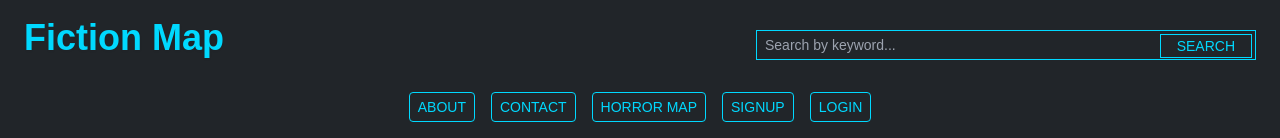
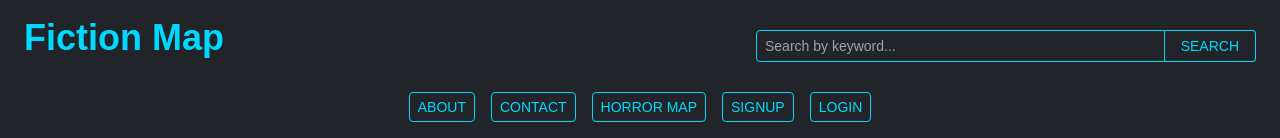
Before and after one commit to sifzerda/next-fiction, a Next.js app: page /subtext in a window 1280 px wide. Shown: the top 138 px of the page. Built offline with nearby package versions, Linux system fonts and the light colour scheme; no server answers; a web font is replaced by a local one.

Commit message:
changed searchbar btn

```diff
--- a/src/components/Header.js
+++ b/src/components/Header.js
@@ -51,7 +51,7 @@ function Header() {
     Fiction Map
   </h1>
 
-  {/* Make this responsive: full width up to md, then wider on md+ and lg+ */}
+  {/* Responsive: full width up to md, then wider on md+ and lg+ */}
   <div className="w-full max-w-[300px] sm:max-w-[360px] md:max-w-[384px] lg:max-w-[500px] h-8 overflow-hidden">
     <SearchBar data={searchIndex} />
   </div>
--- a/src/components/SearchBar.js
+++ b/src/components/SearchBar.js
@@ -15,23 +15,33 @@ export default function SearchBar() {
   };
 
   return (
-    <form onSubmit={handleSubmit} className="relative w-full h-full">
+<form onSubmit={handleSubmit} className="flex w-full h-full">
   <input
     type="text"
     placeholder="Search by keyword..."
     value={query}
     onChange={(e) => setQuery(e.target.value)}
     className="
-          w-full px-2 py-1 border border-llBlue rounded:sm bg-bootstrapDark text-llBlue text-sm
-          focus:outline-none focus:border-yellow hover:border-yellow transition" />
+      flex-grow
+      px-2 py-1
+      border border-llBlue
+      rounded-l
+      bg-bootstrapDark
+      text-llBlue
+      text-sm
+      focus:outline-none
+      focus:border-yellow
+      hover:border-yellow
+      transition
+    "
+  />
   <button
     type="submit"
     className="
-          absolute right-1 top-1 bottom-1
       px-4
-          border border-llBlue
+      border border-l-0 border-llBlue
       bg-bootstrapDark
-          rounded:sm
+      rounded-r
       text-llBlue
       text-sm
       uppercase
@@ -41,7 +51,8 @@ export default function SearchBar() {
       cursor-pointer
       flex items-center justify-center
       whitespace-nowrap
-        ">
+    "
+  >
     Search
   </button>
 </form>
```
Lines whose indentation alone changed are shown as unchanged.
